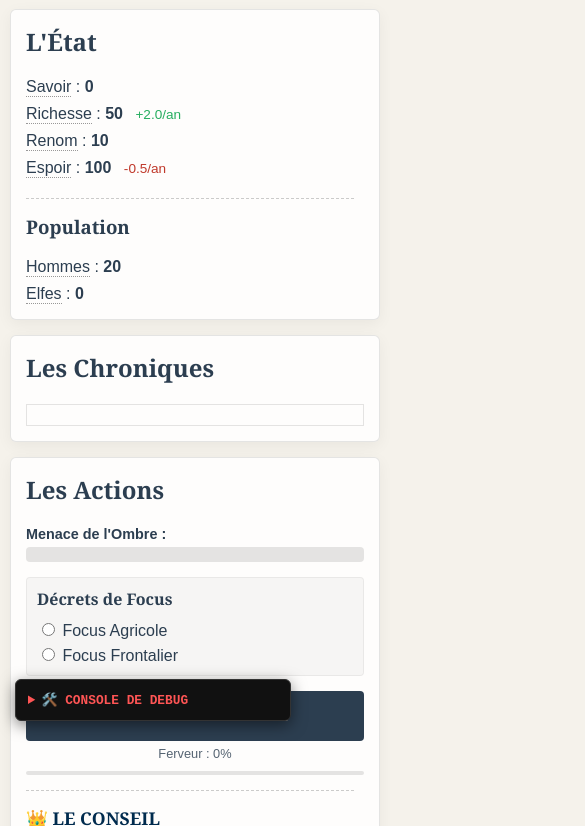
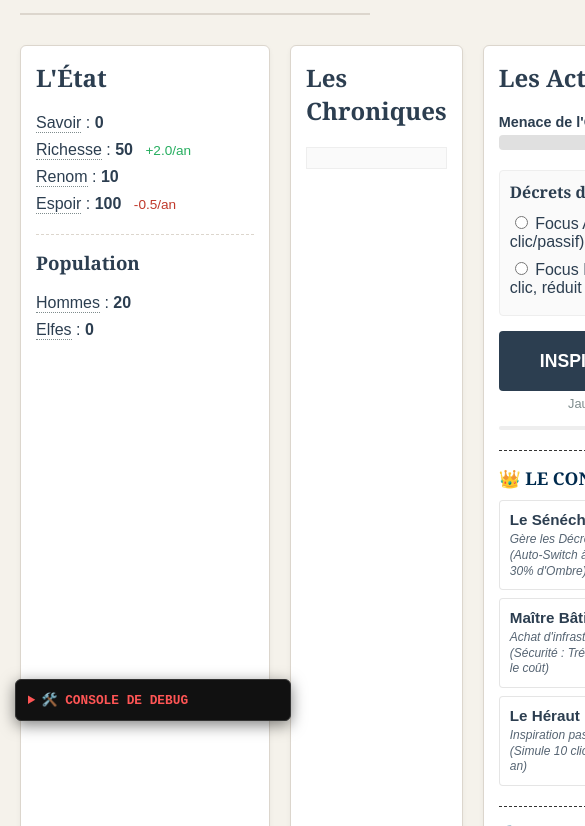
Before and after one commit to Treowian/Arda_Legacy, a plain HTML site: page index.html in a window 390 px wide. Shown: the part 108-934 px from the top of the page, 585 px wide, since content can reach past the window. Drawn offline with Linux system fonts and the light colour scheme.

Commit message:
Update index.html

```diff
--- a/index.html
+++ b/index.html
@@ -8,226 +8,206 @@
         :root {
             --font-title: 'Georgia', serif;
             --font-body: 'Arial', sans-serif;
-            --bg-color: #f5f2eb; /* Couleur dynamique gérée par JS */
-            --text-color: #2c3e50;
         }
-
-        /* RESET ET LAYOUT GLOBAL NO-SCROLL (Desktop) */
         body {
             font-family: var(--font-body);
-            background-color: var(--bg-color);
-            color: var(--text-color);
+            background-color: #f5f2eb;
+            color: #2c3e50;
             margin: 0;
-            padding: 0;
-            height: 100vh; /* Prend 100% de la hauteur de l'écran */
-            display: flex;
-            flex-direction: column;
-            overflow: hidden; /* Empêche le scroll global sur ordinateur */
-            transition: background-color 1s ease, color 1s ease;
+            padding: 20px;
         }
-
-        header {
-            text-align: center;
-            padding: 10px 20px;
-            border-bottom: 2px solid rgba(0,0,0,0.1);
-            flex-shrink: 0; /* Empêche le header de s'écraser */
-        }
-
         .game-container {
             display: grid;
-            grid-template-columns: 250px 1fr 320px; /* Colonne droite légèrement élargie */
+            grid-template-columns: 250px 1fr 300px;
             gap: 20px;
-            max-width: 1600px;
+            max-width: 1400px;
             margin: 0 auto;
-            padding: 15px;
-            flex-grow: 1; /* Remplit l'espace restant sous le header */
-            overflow: hidden; /* Contient les colonnes */
         }
-
-        /* PANNEAUX ET SCROLL INTERNE */
         .panel {
-            background: rgba(255, 255, 255, 0.85);
-            border: 1px solid rgba(0,0,0,0.1);
+            background: #fff;
+            border: 1px solid #dcd6cd;
             border-radius: 6px;
             padding: 15px;
-            box-shadow: 0 4px 15px rgba(0,0,0,0.05);
-            display: flex;
-            flex-direction: column;
-            overflow: hidden; /* Essentiel pour que l'enfant puisse scroller */
+            box-shadow: 0 2px 5px rgba(0,0,0,0.05);
         }
-
-        .scroll-area {
-            flex-grow: 1; /* Prend tout l'espace de sa colonne */
-            overflow-y: auto; /* Autorise le scroll vertical uniquement ici */
-            padding-right: 10px; /* Espace pour la barre de défilement */
+        h2, h3, h4 {
+            font-family: var(--font-title);
+            margin-top: 0;
         }
-
-        /* Personnalisation de la barre de scroll */
-        .scroll-area::-webkit-scrollbar { width: 6px; }
-        .scroll-area::-webkit-scrollbar-track { background: rgba(0,0,0,0.05); border-radius: 4px; }
-        .scroll-area::-webkit-scrollbar-thumb { background: rgba(0,0,0,0.2); border-radius: 4px; }
-
-        h2, h3, h4 { font-family: var(--font-title); margin-top: 0; }
-
-        /* BOUTONS ET ÉLÉMENTS UI */
         .btn-action {
-            display: block; width: 100%; padding: 10px; margin: 5px 0;
-            background-color: #34495e; color: #fff; border: none;
-            border-radius: 4px; cursor: pointer; font-weight: bold; text-align: center;
-            transition: transform 0.1s, background-color 0.2s;
+            display: block;
+            width: 100%;
+            padding: 10px;
+            margin: 10px 0;
+            background-color: #34495e;
+            color: #fff;
+            border: none;
+            border-radius: 4px;
+            cursor: pointer;
+            font-weight: bold;
+            text-align: center;
         }
-        .btn-action:hover:not(:disabled) { background-color: #2c3e50; transform: translateY(-1px); }
-        .btn-action:disabled { background-color: #bdc3c7; cursor: not-allowed; opacity: 0.7; }
-
-        #ui-shadow-bar { width: 100%; height: 15px; background: rgba(0,0,0,0.1); border-radius: 4px; overflow: hidden; margin-bottom: 15px; }
-        #ui-shadow-fill { height: 100%; width: 0%; background: #c0392b; transition: width 0.5s ease, background-color 0.5s; }
-
-        /* INFOBULLES ROBUSTES */
-        .tooltip { position: relative; display: inline-block; cursor: help; border-bottom: 1px dotted rgba(0,0,0,0.4); }
-        .tooltip:hover::after {
-            content: attr(data-tip); position: absolute; bottom: 100%; left: 0;
-            background: #2c3e50; color: #ecf0f1; padding: 8px 12px; border-radius: 4px;
-            font-size: 0.85em; font-family: var(--font-body); white-space: normal;
-            width: max-content; max-width: 220px; z-index: 999999;
-            pointer-events: none; box-shadow: 0 4px 10px rgba(0,0,0,0.3); margin-bottom: 8px; line-height: 1.4;
+        .btn-action:hover {
+            background-color: #2c3e50;
         }
-
+        .btn-action:disabled {
+            background-color: #bdc3c7;
+            cursor: not-allowed;
+        }
+        #ui-shadow-bar {
+            width: 100%;
+            height: 15px;
+            background: #e0e0e0;
+            border-radius: 4px;
+            overflow: hidden;
+            margin-bottom: 15px;
+        }
+        #ui-shadow-fill {
+            height: 100%;
+            width: 0%;
+            background: #c0392b;
+            transition: width 0.5s ease;
+        }
+        #log-container {
+            max-height: 500px;
+            overflow-y: auto;
+            border: 1px solid #eee;
+            padding: 10px;
+            background: #fafafa;
+        }
+        .focus-container label {
+            display: block;
+            margin-bottom: 8px;
+            cursor: pointer;
+        }
         @keyframes pulse-gold {
             0% { transform: scale(1); box-shadow: 0 0 0 0 rgba(212, 175, 55, 0.4); }
             70% { transform: scale(1.02); box-shadow: 0 0 10px 5px rgba(212, 175, 55, 0); }
             100% { transform: scale(1); box-shadow: 0 0 0 0 rgba(212, 175, 55, 0); }
         }
-        .pulse-anim { animation: pulse-gold 2s infinite; }
-
-        /* 📱 RESPONSIVE MOBILE (Déclenchement sous 800px de large) */
-        @media (max-width: 800px) {
-            body {
-                height: auto; /* Annule le No-Scroll sur mobile */
-                overflow: auto; /* Autorise le scroll global sur mobile */
+        .pulse-anim {
+            animation: pulse-gold 2s infinite;
         }
-            .game-container {
-                grid-template-columns: 1fr; /* Empile les 3 colonnes en 1 seule */
-                gap: 15px;
-                padding: 10px;
-                overflow: visible;
+        /* Moteur d'infobulles (CSS Pur) */
+        .tooltip {
+            position: relative;
+            display: inline-block; /* Crucial pour fixer la bulle sur un texte ! */
+            cursor: help;
+            border-bottom: 1px dotted #7f8c8d;
         }
-            .panel {
-                height: auto;
-                overflow: visible;
-                max-height: none;
-            }
-            .scroll-area {
-                overflow-y: visible; /* Le contenu s'affiche en entier sur mobile */
-            }
-            #log-container {
-                max-height: 300px; /* On limite la taille des logs sur mobile */
-                overflow-y: auto;
-                border: 1px solid rgba(0,0,0,0.1);
-                padding: 10px;
-            }
+        .tooltip:hover::after {
+            content: attr(data-tip);
+            position: absolute;
+            bottom: 100%; /* S'affiche juste au-dessus */
+            left: 0;
+            background: #2c3e50;
+            color: #ecf0f1;
+            padding: 8px 12px;
+            border-radius: 4px;
+            font-size: 0.85em;
+            font-family: var(--font-body);
+            white-space: normal; /* Autorise les retours à la ligne */
+            width: max-content;
+            max-width: 220px;
+            z-index: 999999; /* Forcé au premier plan absolu */
+            pointer-events: none;
+            box-shadow: 0 4px 10px rgba(0,0,0,0.3);
+            line-height: 1.4;
+            margin-bottom: 8px; /* Petit espace avec le texte */
         }
     </style>
 </head>
 <body>
 
-    <header>
-        <h1 id="ui-age-title" style="margin-bottom: 5px;">Âge I : L'Aube</h1>
-        <div id="ui-year" style="font-size: 1.2em; font-weight: bold; opacity: 0.8;">An 1</div>
+    <header style="text-align: center; margin-bottom: 30px; border-bottom: 2px solid #dcd6cd; padding-bottom: 10px;">
+        <h1 id="ui-age-title" style="font-family: var(--font-title); margin-bottom: 5px;">Âge I : L'Aube</h1>
+        <div id="ui-year" style="font-size: 1.2em; font-weight: bold; color: #7f8c8d;">An 1</div>
     </header>
 
     <div class="game-container">
 
         <aside class="panel">
             <h2>L'État</h2>
-            <div class="scroll-area">
             <div id="ui-resources" style="display: flex; flex-direction: column; gap: 8px; margin-bottom: 20px;">
                 <div><span class="tooltip" data-tip="Requis pour les alliances elfiques et la magie.">Savoir</span> : <span id="ui-res-savoir" style="font-weight: bold;">0</span> <span id="ui-rate-savoir"></span></div>
                 <div><span class="tooltip" data-tip="Le nerf de la guerre. Permet de bâtir vos infrastructures.">Richesse</span> : <span id="ui-res-richesse" style="font-weight: bold;">50</span> <span id="ui-rate-richesse"></span></div>
                 <div><span class="tooltip" data-tip="Votre prestige mondial. Attire l'attention des Peuples Libres.">Renom</span> : <span id="ui-res-renom" style="font-weight: bold;">10</span> <span id="ui-rate-renom"></span></div>
                 <div><span class="tooltip" data-tip="Repousse l'Ombre et dicte votre croissance démographique.">Espoir</span> : <span id="ui-res-espoir" style="font-weight: bold;">100</span> <span id="ui-rate-espoir"></span></div>
 
-                    <p id="ui-prestige-display" style="display:none; color: #b89742; font-weight: bold; margin-top: 10px; font-size: 0.9em; background: rgba(184, 151, 66, 0.1); padding: 8px; border-radius: 4px;">
-                        ✨ Éclats de Silmaril : <span id="ui-eclats">0</span> (<span id="ui-eclats-bonus">0</span>% bonus)
+                <p id="ui-prestige-display" style="display:none; color: #f1c40f; font-weight: bold; margin-top: 10px; font-size: 0.9em; background: rgba(241, 196, 15, 0.1); padding: 5px; border-radius: 4px;">
+                    ✨ Éclats de Silmaril : <span id="ui-eclats">0</span> (<span id="ui-eclats-bonus">0</span>% bonus prod)
                 </p>
             </div>
 
-                <hr style="border: 0; border-top: 1px dashed rgba(0,0,0,0.2); margin: 15px 0;">
+            <hr style="border: 0; border-top: 1px dashed #dcd6cd; margin: 15px 0;">
 
             <h3>Population</h3>
             <div id="ui-population" style="display: flex; flex-direction: column; gap: 8px;">
                 <div><span class="tooltip" data-tip="Peuple mortel. Génère passivement de la Richesse.">Hommes</span> : <span id="ui-pop-hommes" style="font-weight: bold;">20</span> <span id="ui-rate-hommes"></span></div>
                 <div><span class="tooltip" data-tip="Immortels. Génèrent passivement du Savoir.">Elfes</span> : <span id="ui-pop-elfes" style="font-weight: bold;">0</span> <span id="ui-rate-elfes"></span></div>
             </div>
-            </div>
         </aside>
 
         <main class="panel">
             <h2>Les Chroniques</h2>
-            <div id="log-container" class="scroll-area"></div>
+            <div id="log-container"></div>
         </main>
 
         <aside class="panel">
             <h2>Les Actions</h2>
 
-            <button id="btn-inbox" style="display: none; width: 100%; padding: 12px; margin-bottom: 15px; background-color: #2c3e50; color: #d4af37; border: 1px solid #d4af37; border-radius: 4px; font-weight: bold; cursor: pointer; font-size: 1.1em; flex-shrink: 0;"></button>
+            <button id="btn-inbox" style="display: none; width: 100%; padding: 12px; margin-bottom: 15px; background-color: #2c3e50; color: #d4af37; border: 1px solid #d4af37; border-radius: 4px; font-weight: bold; cursor: pointer; font-size: 1.1em;"></button>
 
-            <div style="flex-shrink: 0;">
-                <div style="margin-bottom: 15px;">
+            <div style="margin-bottom: 20px;">
                 <label style="font-weight: bold; font-size: 0.9em; display: block; margin-bottom: 5px;">Menace de l'Ombre :</label>
                 <div id="ui-shadow-bar">
                     <div id="ui-shadow-fill"></div>
                 </div>
             </div>
 
-                <div class="focus-container" style="background: rgba(0,0,0,0.03); padding: 10px; border-radius: 4px; margin-bottom: 15px; border: 1px solid rgba(0,0,0,0.05);">
+            <div class="focus-container" style="background: rgba(0,0,0,0.02); padding: 10px; border-radius: 4px; margin-bottom: 15px; border: 1px solid #eee;">
                 <h3 style="font-size: 1em; margin-bottom: 10px;">Décrets de Focus</h3>
-                    <label style="display: block; margin-bottom: 5px; cursor: pointer;"><input type="radio" name="focus" value="agricole" checked> Focus Agricole</label>
-                    <label style="display: block; cursor: pointer;"><input type="radio" name="focus" value="frontalier"> Focus Frontalier</label>
+                <label><input type="radio" name="focus" value="agricole" checked> Focus Agricole (+Richesse au clic/passif)</label>
+                <label><input type="radio" name="focus" value="frontalier"> Focus Frontalier (+Espoir au clic, réduit l'ombre)</label>
             </div>
 
-                <button id="btn-inspire" class="btn-action" style="height: 50px; font-size: 1.1em; background-color: #2c3e50;">
+            <button id="btn-inspire" class="btn-action" style="height: 60px; font-size: 1.1em; background-color: #2c3e50;">
                 INSPIRER LE PEUPLE
             </button>
-                <div id="ui-ferveur-status" style="font-size: 0.8em; text-align: center; margin-top: 5px; margin-bottom: 10px; opacity: 0.8;">Ferveur : 0%</div>
-                <div style="width: 100%; height: 4px; background: rgba(0,0,0,0.1); margin-bottom: 15px; border-radius: 2px; overflow: hidden;">
+            <div id="ui-ferveur-status" style="font-size: 0.8em; text-align: center; margin-top: -5px; color: #7f8c8d; margin-bottom: 15px;">Jauge de Ferveur : 0%</div>
+            <div style="width: 100%; height: 4px; background: #eee; margin-bottom: 20px; border-radius: 2px; overflow: hidden;">
                 <div id="ui-ferveur-fill" style="width: 0%; height: 100%; background: #d4af37; transition: width 0.1s ease;"></div>
             </div>
-            </div>
 
-            <div class="scroll-area">
-
-                <div id="ui-modifiers-container" style="display: none; margin-bottom: 15px;"></div>
-
-                <div id="ui-council-panel" style="border-top: 1px dashed rgba(0,0,0,0.2); padding-top: 15px;">
-                    <h3 style="font-size: 1.1em; margin-bottom: 10px; color: #002b4e;">👑 LE CONSEIL</h3>
+            <div id="ui-council-panel" style="margin-top: 20px; border-top: 1px dashed #333; padding-top: 15px;">
+                <h3 style="font-family: var(--font-title); font-size: 1.1em; margin-bottom: 10px; color: #002b4e;">👑 LE CONSEIL DU ROI</h3>
                 <div id="ui-council-container"></div>
             </div>
 
-                <div id="ui-buildings-panel" style="display: none; margin-top: 15px; border-top: 1px dashed rgba(0,0,0,0.2); padding-top: 15px;">
-                    <h3 style="font-size: 1.1em; margin-bottom: 10px;">🔨 INFRASTRUCTURES</h3>
+            <div id="ui-buildings-panel" style="display: none; margin-top: 20px; border-top: 1px dashed #333; padding-top: 15px;">
+                <h3 style="font-family: var(--font-title); font-size: 1.1em; margin-bottom: 10px; color: #2c3e50;">🔨 INFRASTRUCTURES</h3>
                 <div id="ui-buildings-container" style="display: flex; flex-direction: column; gap: 10px;"></div>
             </div>
 
-                <div class="projects-panel" style="margin-top: 15px; border-top: 1px dashed rgba(0,0,0,0.2); padding-top: 15px;">
-                    <h3 style="font-size: 1.1em; margin-bottom: 10px; color: #b89742;">📜 GRAND PROJET</h3>
+            <div class="projects-panel" style="margin-top: 20px; border-top: 1px dashed #333; padding-top: 15px;">
+                <h3 style="font-family: var(--font-title); font-size: 1.1em; margin-bottom: 10px; color: #b89742;">📜 GRAND PROJET DE L'ÈRE</h3>
                 <div id="ui-project-container"></div>
-                </div>
             </div>
         </aside>
 
     </div>
 
-    <dialog id="event-modal" style="width: 90%; max-width: 500px; padding: 20px; border-radius: 6px; border: 1px solid #ccc; box-shadow: 0 4px 20px rgba(0,0,0,0.2); font-family: var(--font-body);">
+    <dialog id="event-modal" style="width: 500px; padding: 20px; border-radius: 6px; border: 1px solid #ccc; box-shadow: 0 4px 20px rgba(0,0,0,0.2); font-family: var(--font-body);">
         <h3 id="modal-title" style="color: #c0392b; margin-top: 0;">Événement Majeur</h3>
-        <p id="modal-text" style="line-height: 1.5; font-size: 0.95em;"></p>
+        <p id="modal-text" style="line-height: 1.4; font-size: 0.95em; color: #34495e;"></p>
         <div id="modal-choices" style="display: flex; flex-direction: column; gap: 10px; margin-top: 20px;"></div>
     </dialog>
 
-    <div id="victory-modal" style="display: none; position: fixed; top:0; left:0; width:100%; height:100%; background: rgba(0,0,0,0.95); z-index: 100000; flex-direction: column; justify-content: center; align-items: center; color: white; text-align: center; padding: 20px; box-sizing: border-box;">
-        <h1 id="victory-title" style="color: #f1c40f; font-family: var(--font-title); font-size: 3em; margin-bottom: 20px; letter-spacing: 2px;">LE CRÉPUSCULE S'ACHÈVE</h1>
-        <p id="victory-desc" style="font-size: 1.2em; max-width: 700px; margin-bottom: 40px; line-height: 1.6; font-style: italic; opacity: 0.9;"></p>
-        <button id="btn-prestige" style="padding: 15px 30px; font-size: 1.1em; background: #27ae60; color: white; border: none; cursor: pointer; border-radius: 5px; font-weight: bold; box-shadow: 0 5px 15px rgba(39, 174, 96, 0.4); transition: transform 0.2s;">
-            Accepter l'Héritage (New Game +)
+    <div id="victory-modal" style="display: none; position: fixed; top:0; left:0; width:100%; height:100%; background: rgba(0,0,0,0.95); z-index: 100000; flex-direction: column; justify-content: center; align-items: center; color: white; text-align: center;">
+        <h1 id="victory-title" style="color: #f1c40f; font-family: var(--font-title); font-size: 3.5em; margin-bottom: 20px; letter-spacing: 2px;">LE QUATRIÈME ÂGE COMMENCE</h1>
+        <p id="victory-desc" style="font-size: 1.3em; max-width: 700px; margin-bottom: 40px; line-height: 1.6; font-style: italic; opacity: 0.9;"></p>
+        <button id="btn-prestige" style="padding: 18px 36px; font-size: 1.2em; background: #27ae60; color: white; border: none; cursor: pointer; border-radius: 5px; font-weight: bold; box-shadow: 0 5px 15px rgba(39, 174, 96, 0.4); transition: transform 0.2s;">
+            Accepter l'Héritage (Lancer le New Game +)
         </button>
     </div>
 
```
Lines whose indentation alone changed are shown as unchanged.
